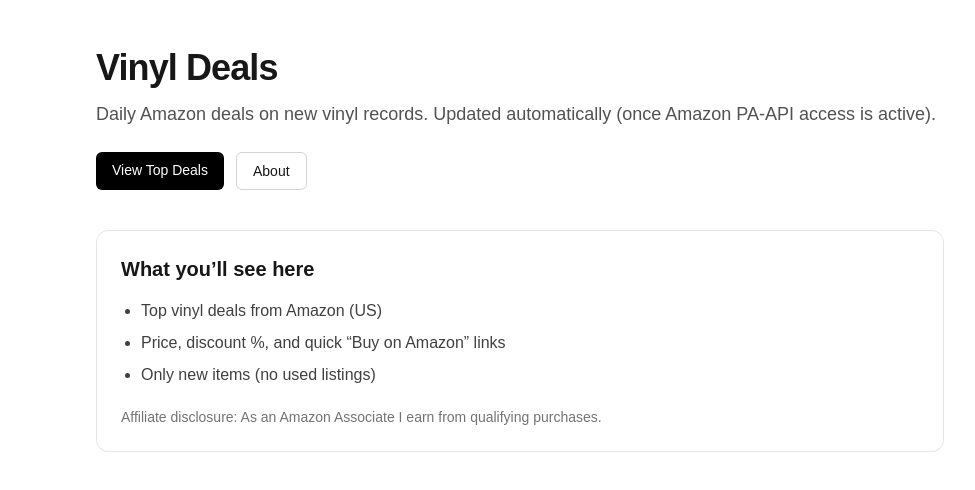
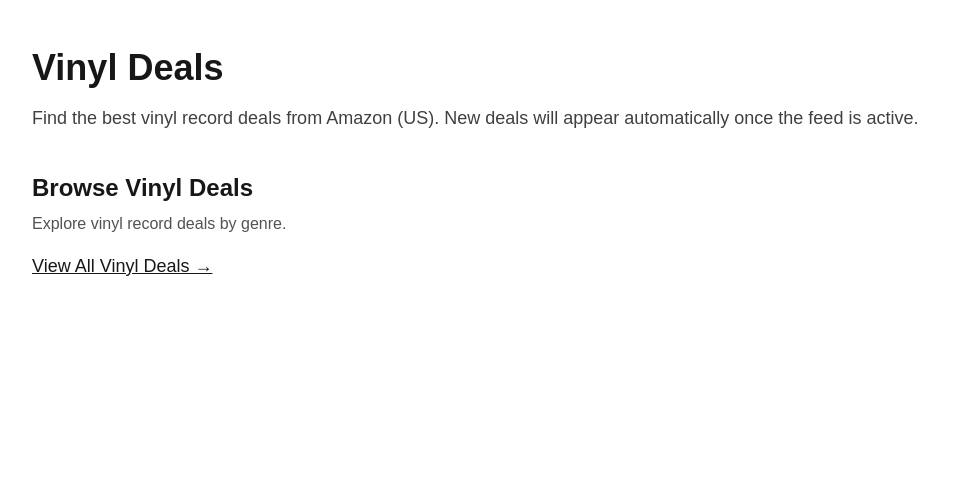
Before and after one commit to george-deals/vinyl-deals-site, a Next.js app: page / in a window 1280 px wide. Shown: the top 490 px of the page, without its empty margins (120-1095 px from the left). Built offline with nearby package versions, Linux system fonts and the light colour scheme.

Commit message:
Add homepage link to vinyl hub

```diff
--- a/app/page.tsx
+++ b/app/page.tsx
@@ -1,44 +1,31 @@
-export default function Home() {
+import Link from "next/link";
+
+export default function HomePage() {
   return (
-    <main className="min-h-screen bg-white">
-      <div className="mx-auto max-w-4xl px-6 py-12">
-        <header className="mb-10">
-          <h1 className="text-4xl font-semibold tracking-tight">
-            Vinyl Deals
-          </h1>
-          <p className="mt-3 text-lg text-neutral-600">
-            Daily Amazon deals on new vinyl records. Updated automatically (once Amazon PA-API access is active).
-          </p>
+    <main className="mx-auto max-w-5xl px-6 py-12">
+      <h1 className="text-4xl font-bold">
+        Vinyl Deals
+      </h1>
 
-          <div className="mt-6 flex flex-wrap gap-3">
-            <a
-              href="/vinyl"
-              className="rounded-md bg-black px-4 py-2 text-sm font-medium text-white"
-            >
-              View Top Deals
-            </a>
-            <a
-              href="/about"
-              className="rounded-md border border-neutral-300 px-4 py-2 text-sm font-medium"
-            >
-              About
-            </a>
-          </div>
-        </header>
+      <p className="mt-4 text-lg text-neutral-700">
+        Find the best vinyl record deals from Amazon (US).
+        New deals will appear automatically once the feed is active.
+      </p>
 
-        <section className="rounded-xl border border-neutral-200 p-6">
-          <h2 className="text-xl font-semibold">What you’ll see here</h2>
-          <ul className="mt-4 list-disc space-y-2 pl-5 text-neutral-700">
-            <li>Top vinyl deals from Amazon (US)</li>
-            <li>Price, discount %, and quick “Buy on Amazon” links</li>
-            <li>Only new items (no used listings)</li>
-          </ul>
+      <section className="mt-10">
+        <h2 className="text-2xl font-bold">Browse Vinyl Deals</h2>
 
-          <p className="mt-5 text-sm text-neutral-500">
-            Affiliate disclosure: As an Amazon Associate I earn from qualifying purchases.
-          </p>
-        </section>
-      </div>
+        <p className="mt-2 text-neutral-600">
+          Explore vinyl record deals by genre.
+        </p>
+
+        <Link
+          href="/vinyl"
+          className="inline-block mt-4 underline text-lg"
+        >
+          View All Vinyl Deals →
+        </Link>
+      </section>
     </main>
   );
 }
```
